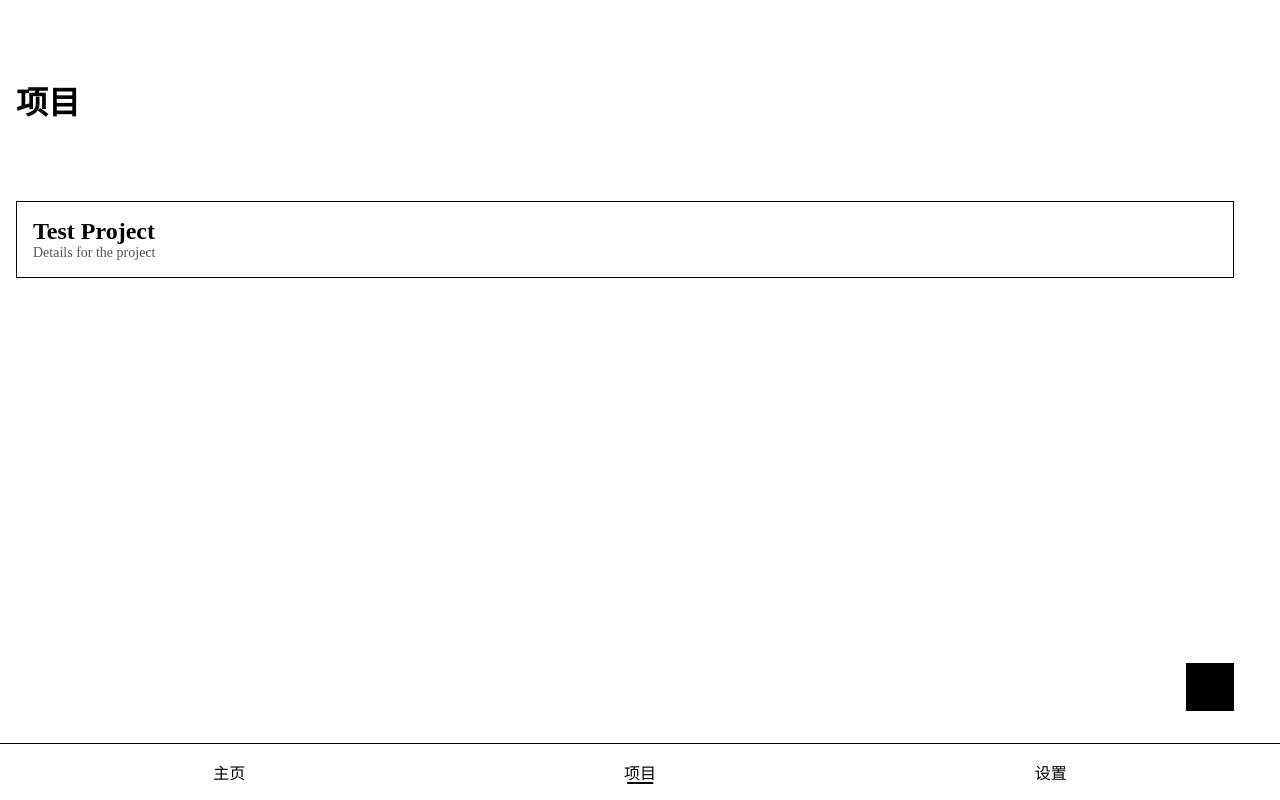
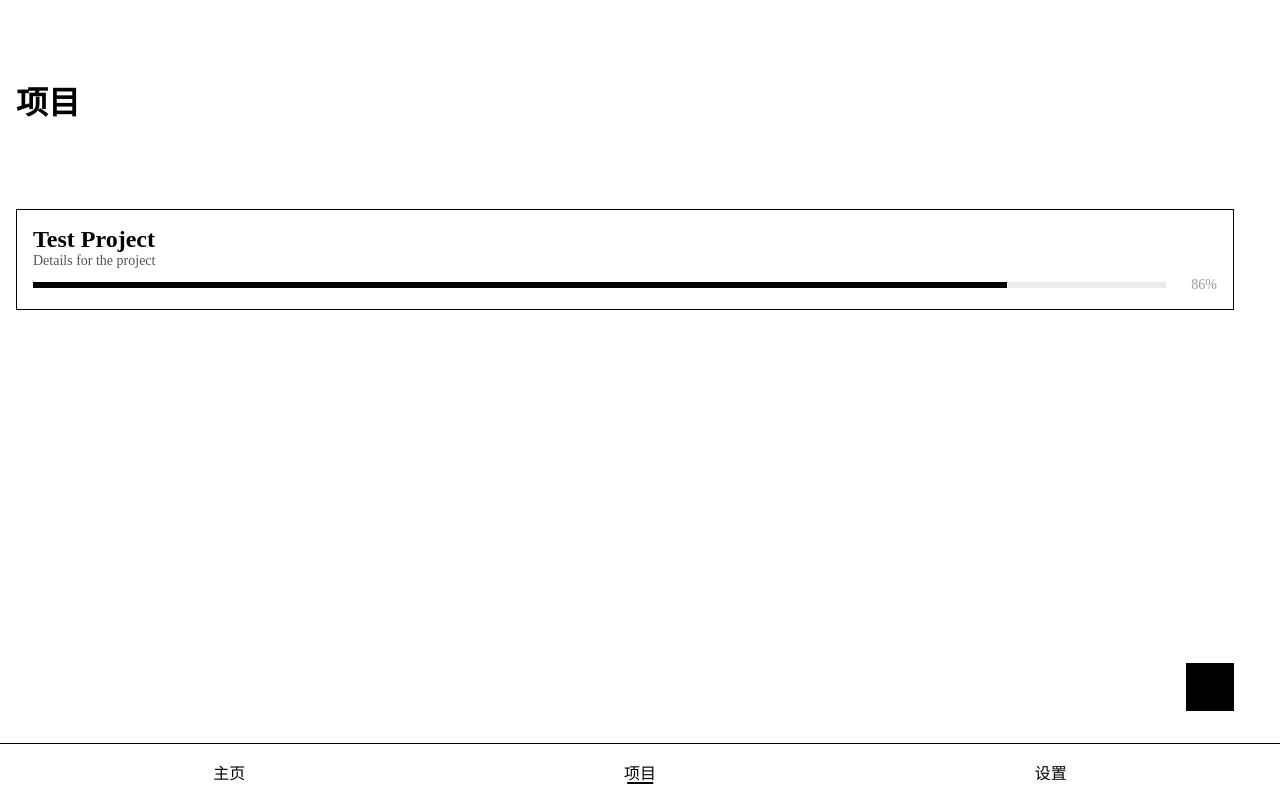
Before and after one commit to hemingtsai/ideaboard-mobile, a Vue app: page /projects in a window 1280 px wide. Both pictures are taken after a click on the element "项目". Built offline with nearby package versions, Linux system fonts and the light colour scheme; some icons are missing.

Commit message:
实现独立ProjectCard组件，优化项目管理设计

```diff
--- a/src/components/ItemCard.vue
+++ b/src/components/ItemCard.vue
@@ -10,6 +10,7 @@ const props = withDefaults(
         leftFull?: boolean;
         /** 左栏宽度比例 (0–1)，默认 0.5 */
         splitRatio?: number;
+        noborder?: boolean;
     }>(),
     {
         splited: false,
@@ -129,6 +130,5 @@ h2.flush {
 
 .card.flush {
     padding: 0;
-    border: none;
 }
 </style>
--- /dev/null
+++ b/src/components/ProjectCard.vue
@@ -0,0 +1,66 @@
+<script setup lang="ts">
+import ItemCard from "./ItemCard.vue";
+import ProgressBar from "./ProgressBar.vue";
+import { useRouter } from "vue-router";
+
+const props = withDefaults(
+    defineProps<{
+        /** 项目标识，用于路由跳转 */
+        to: string;
+        /** 项目名称 */
+        title: string;
+        /** 项目简介 */
+        description?: string;
+        /** 进度百分比 (0–100) */
+        progress?: number;
+    }>(),
+    {
+        description: "",
+    },
+);
+
+const router = useRouter();
+
+function handleClick() {
+    router.push("project/" + props.to);
+}
+</script>
+
+<template>
+    <ItemCard class="project-card" @click="handleClick">
+        <template #card-title>{{ title }}</template>
+        <template #card-content>
+            <p v-if="description" class="desc">{{ description }}</p>
+            <div v-if="progress !== undefined" class="progress-row">
+                <ProgressBar :value="progress" :height="6" />
+                <span class="progress-text">{{ progress }}%</span>
+            </div>
+        </template>
+    </ItemCard>
+</template>
+
+<style scoped>
+.project-card {
+    cursor: pointer;
+    margin-top: 1vh;
+}
+
+.desc {
+    margin: 0 0 1vh 0;
+    font-size: 14px;
+    color: var(--text-secondary);
+}
+
+.progress-row {
+    display: flex;
+    align-items: center;
+    gap: 2vw;
+    margin-top: 1vh;
+}
+
+.progress-text {
+    font-size: 14px;
+    color: var(--text-tertiary);
+    flex-shrink: 0;
+}
+</style>
--- a/src/views/ProjectsListView.vue
+++ b/src/views/ProjectsListView.vue
@@ -1,16 +1,12 @@
 <script setup lang="ts">
 import { useI18n } from "vue-i18n";
 import { useRouter } from "vue-router";
-import ItemCard from "../components/ItemCard.vue";
 import PageTitle from "../components/PageTitle.vue";
+import ProjectCard from "../components/ProjectCard.vue";
 import Fab from "../components/Fab.vue";
 
 const { t } = useI18n();
 const router = useRouter();
-
-function handleClick() {
-    router.push("project/test");
-}
 
 function handleNew() {
     router.push("/project/new");
@@ -20,10 +16,12 @@ function handleNew() {
 <template>
     <div class="view-content-container">
         <PageTitle>{{ t("message.projects") }}</PageTitle>
-        <ItemCard @click="handleClick">
-            <template #card-title>Test Project</template>
-            <template #card-content>Details for the project</template>
-        </ItemCard>
+        <ProjectCard
+            to="test"
+            title="Test Project"
+            description="Details for the project"
+            :progress="86"
+        />
     </div>
     <Fab icon="material-symbols-light:add" @click="handleNew" />
 </template>
```
